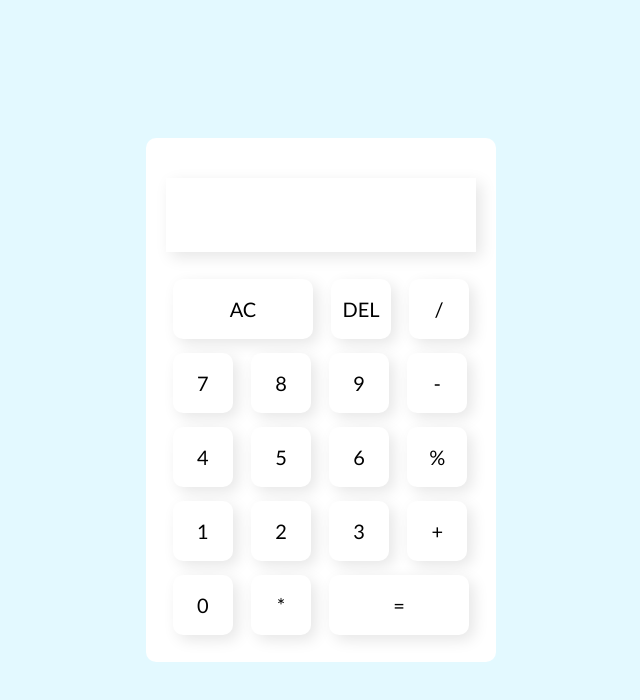
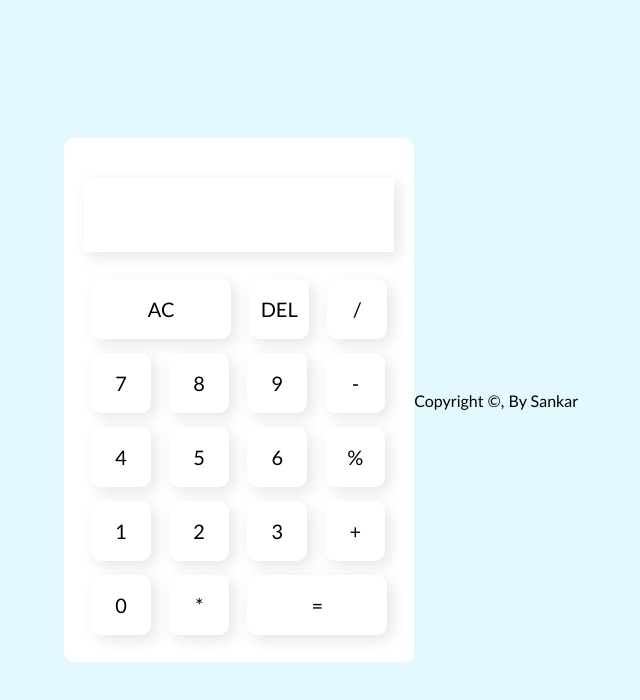
Before and after one commit to Sankar-2006/simpleCalculator, a plain HTML site: page index.html in a window 1280 px wide. Shown: the whole page, without its empty margins (319-959 px from the left). Drawn offline with Linux system fonts and the light colour scheme.

Commit message:
Update index.html

```diff
--- a/index.html
+++ b/index.html
@@ -56,6 +56,8 @@
 
     </section>
 
+    <p> Copyright &copy, By Sankar</p>
+
 </body>
 
 </html>
```
